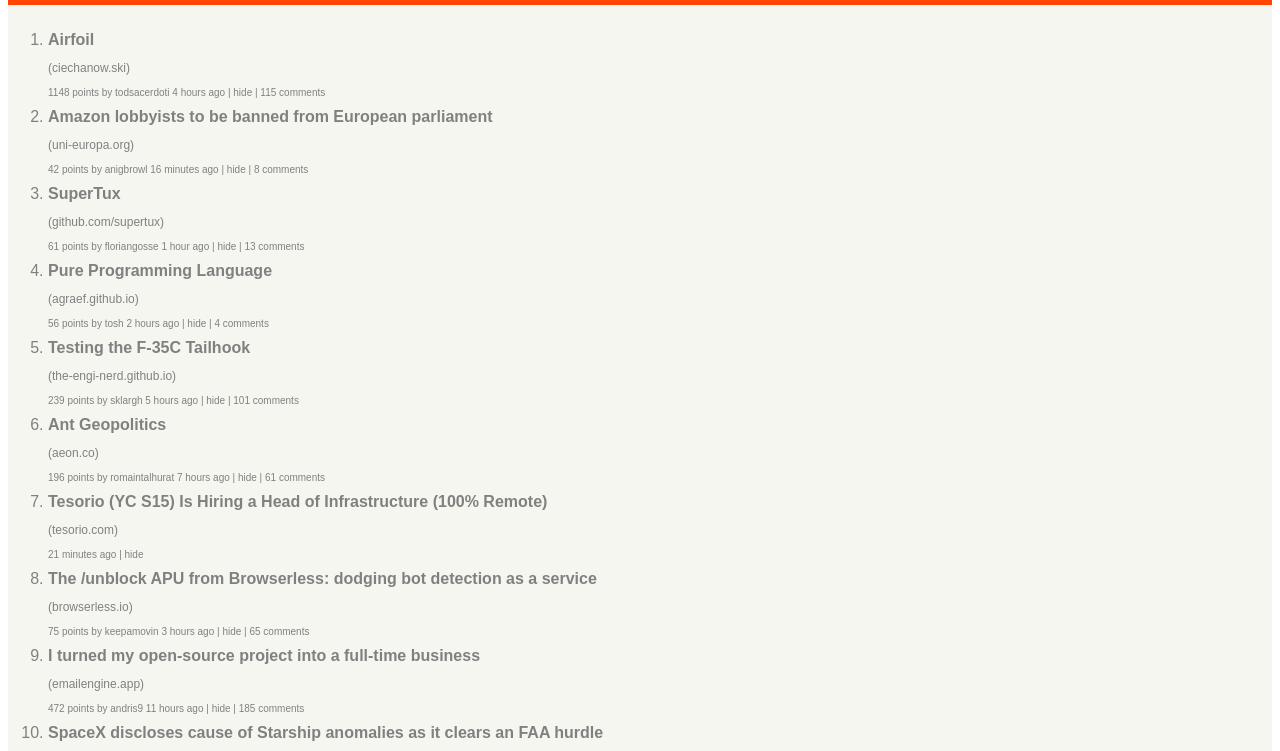
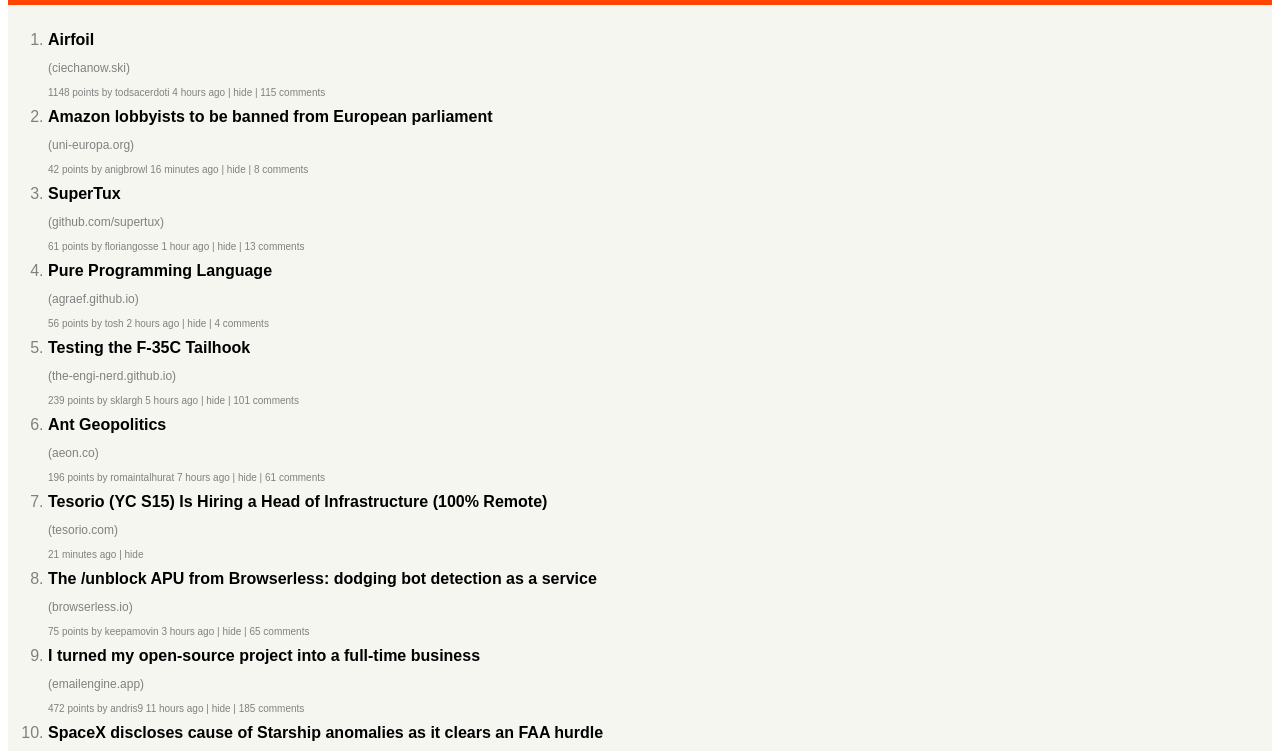
Before and after one commit to stinso65/C6LayoutReproductionI, a plain HTML site: page index.html in a window 1280 px wide. Shown: the part 43-794 px from the top of the page. Drawn offline with Linux system fonts and the light colour scheme.

Commit message:
updated text colors

```diff
--- a/screen.css
+++ b/screen.css
@@ -31,6 +31,9 @@ li {
     list-style: triangle;
     color: gray;
 }
+b {
+    color: black;
+}
 .source {
     font-size: 12px;
 }
```
